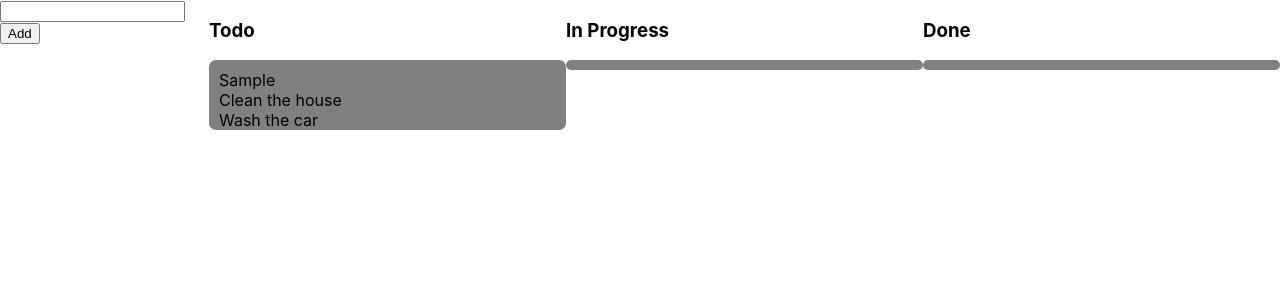
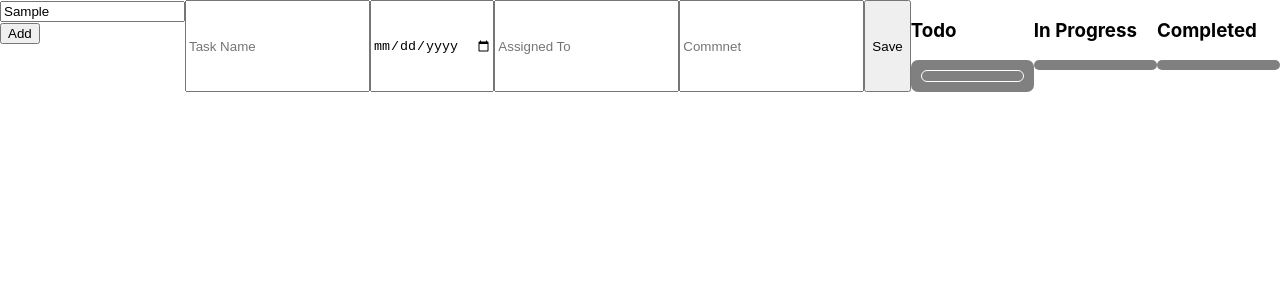
Before and after one commit to kmdzinarishvili/react_todo, a React (Create React App) app: page / in a window 1280 px wide. Both pictures are taken after typing "Sample" into the empty fields and a click on the button "Add". Shown: the top 300 px of the page. Built offline with nearby package versions, Linux system fonts and the light colour scheme.

Commit message:
breaking up into compontents

```diff
--- a/src/App.js
+++ b/src/App.js
@@ -1,40 +1,59 @@
+import React, {useState} from 'react';
 import './App.css';
-import Form from './Form';
-import {useState} from "react";
-import { DragDropContext, Droppable, Draggable } from 'react-beautiful-dnd';
+import {DragDropContext, Droppable, Draggable} from "react-beautiful-dnd";
 import _ from "lodash";
 import {v4} from "uuid";
+import ToDoDroppable from './ToDoDroppable';
+import Input from "./Input";
 
+// const item = {
+//   id: v4(),
+//   name: "Clean the house"
+// }
 
-const item = {
-  id: v4(),
-  name: "Clean the house"
-}
-
-const item2 = {
-  id: v4(),
-  name: "Wash the car"
-}
-
+// const item2 = {
+//   id: v4(),
+//   name: "Wash the car"
+// }
 
 function App() {
+  const [taskName, setTaskName] = useState();
+  const [dueDate, setDueDate] = useState();
+  const [assignedTo, setAssignedTo]= useState();
+  const [comment, setComment]= useState();
+  const handleTaskName = (taskName)=>{
+      setTaskName(taskName.target.value);
+  }
+  const handleDueDate =(dueDate)=>{
+      setDueDate(dueDate.target.value);
+  }
+  const handleAssignedTo = (assignedTo)=>{
+    setAssignedTo(assignedTo.target.value);
+}
+const handleComment =(comment)=>{
+    setComment(comment.target.value);
+}
+  const save= () =>{
+
+  };
   const [text, setText] = useState("")
-  const [list, setList] = useState([]);
   const [state, setState] = useState({
     "todo": {
-      title:"Todo",
-      items: [item, item2]
+      title: "Todo",
+      items: []
     },
     "in-progress": {
-      title:"In Progress",
+      title: "In Progress",
       items: []
     },
     "done": {
-      title: "Done",
-      items:[]
+      title: "Completed",
+      items: []
     }
-  });
+  })
+
   const handleDragEnd = ({destination, source}) => {
+    console.log(destination, source);
     if (!destination) {
       return
     }
@@ -48,6 +67,7 @@ function App() {
     setState(prev => {
       prev = {...prev}
       prev[source.droppableId].items.splice(source.index, 1)
+
 
       prev[destination.droppableId].items.splice(destination.index, 0, itemCopy)
 
@@ -64,7 +84,10 @@ function App() {
           items: [
             {
               id: v4(),
-              name: text
+              name: taskName,
+              dueDate: dueDate,
+              assignedTo: assignedTo,
+              comment: comment
             },
             ...prev.todo.items
           ]
@@ -72,59 +95,29 @@ function App() {
       }
     })
 
-    setText("")
+    setTaskName("");
+    setDueDate("");
+    setAssignedTo("");
+    setComment("");
   }
-
 
   return (
     <div className="App">
-            <div>
+      <div>
         <input type="text" value={text} onChange={(e) => setText(e.target.value)}/>
         <button onClick={addItem}>Add</button>
       </div>
-        <DragDropContext onDragEnd={e=> console.log(e)}>
+      <Input handleTaskName={handleTaskName} handleDueDate={handleDueDate} handleAssignedTo={handleAssignedTo} handleComment={handleComment} save={addItem}></Input>
+      <DragDropContext onDragEnd={handleDragEnd}>
         {_.map(state, (data, key) => {
           return(
-            <div key= {key} className={"column"}>
+            <div key={key} className={"column"}>
               <h3>{data.title}</h3>
-
-          <Droppable droppableId={key}>
-            {(provided) =>{
-              return (
-                <div ref={provided.innerRef}
-                {...provided.droppableProps}
-                className={"droppable-col"}
-                >
-                {data.items.map((el, index)=>{
-                  return(
-                      <Draggable key ={el.id} index={index} draggableId={el.id}>
-                        {(provided) =>{
-                          return(
-                            <div
-                            className={"items"}
-                            ref= {provided.innerRef}
-                            {...provided.draggableProps}
-                            {...provided.dragHandleProps}>
-                              {el.name}
-                            </div>
-                          )
-                        }
-
-                        }
-                      </Draggable>
-                  )
-                })}
-                {provided.placeholder}
-                </div>
-              )
-
-            }}
-
-          </Droppable>
-          </div>)
+              <ToDoDroppable droppableId={key} data={data}></ToDoDroppable>
+            </div>
+          )
         })}
-        </DragDropContext>
-        {/* <Form list ={list} setList = {setList}/> */}
+      </DragDropContext>
     </div>
   );
 }
--- a/src/Form.jsx
+++ /dev/null
@@ -1,49 +0,0 @@
-import React, { useState } from "react";
-
-const Input = () => {
-    //create state for all parts
-
-    const [taskName, setTaskName] = useState();
-    const [dueDate, setDueDate] = useState();
-    const handleTaskName = (taskName)=>{
-        setTaskName(taskName.target.value);
-    }
-    const handleDueDate =(dueDate)=>{
-        setDueDate(dueDate.target.value);
-    }
-    const save= () =>{
-
-    };
-    return (<>
-    <input type="text" placeholder="Task Name" onChange={(tn)=>handleTaskName(tn)} />
-    <input type="date" placeholder="Due Date" onChange={(dd)=>handleTaskName(dd)} />
-    <input type="text" placeholder="Assigned To" onChange={(tn)=>handleTaskName(tn)} />
-    <input type="text" placeholder="Commnet" onChange={(tn)=>handleTaskName(tn)} />
-    <button onClick={save}>Save</button>
-  </>
-  );
-};
-
-const Item = () =>{
-
-    return (<div>
-        <h1>Item</h1>
-
-    </div>);
-
-};
-
-const Form = ({list, setList}) => {
-
-  const onAddBtnClick = event => {
-    setList(list.concat(<Item  key={list.length} />));
-  };
-
-  return (
-    <div>
-      <Input></Input>
-      {list}
-    </div>
-  );
-};
-export default Form;
--- /dev/null
+++ b/src/Input.jsx
@@ -0,0 +1,24 @@
+import React, { useState } from "react";
+
+const Input = ({handleAssignedTo, handleTaskName, handleDueDate, handleComment, save}) => {
+
+    return (<>
+    <input type="text" placeholder="Task Name" onChange={(tn)=>handleTaskName(tn)} />
+    <input type="date" placeholder="Due Date" onChange={(dd)=>handleDueDate(dd)} />
+    <input type="text" placeholder="Assigned To" onChange={(at)=>handleAssignedTo(at)} />
+    <input type="text" placeholder="Commnet" onChange={(com)=>handleComment(com)} />
+    <button onClick={save}>Save</button>
+  </>
+  );
+};
+
+const Item = () =>{
+
+    return (<div>
+        <h1>Item</h1>
+
+    </div>);
+
+};
+
+export default Input;
--- /dev/null
+++ b/src/ToDoDraggable.jsx
@@ -0,0 +1,34 @@
+import {DragDropContext, Droppable, Draggable} from "react-beautiful-dnd";
+
+
+const ToDoDraggable = ({el, index}) => {
+return(<Draggable key={el.id} index={index} draggableId={el.id}>
+{(provided, snapshot) => {
+  console.log(snapshot)
+  return(
+    <div
+      className={`item ${snapshot.isDragging && "dragging"}`}
+      ref={provided.innerRef}
+      {...provided.draggableProps}
+      {...provided.dragHandleProps}
+    >
+      {el.name}
+      {el.dueDate}
+      {el.assignedTo}
+      {el.comment}
+    </div>
+  )
+}}
+</Draggable>)
+}
+
+const Item = () =>{
+
+    return (<div>
+        <h1>Item</h1>
+
+    </div>);
+
+};
+
+export default ToDoDraggable;
--- /dev/null
+++ b/src/ToDoDroppable.jsx
@@ -0,0 +1,29 @@
+import {DragDropContext, Droppable, Draggable} from "react-beautiful-dnd";
+import ToDoDraggable from "./ToDoDraggable";
+
+
+const ToDoDroppable = ({droppableId, data}) =>{
+
+
+return (<Droppable droppableId={droppableId}>
+                {(provided) => {
+                  return(
+                    <div
+                      ref={provided.innerRef}
+                      {...provided.droppableProps}
+                      className={"droppable-col"}
+                    >
+                      {data.items.map((el, index) => {
+                        return(
+                         <ToDoDraggable el = {el} index ={index}></ToDoDraggable>
+                        )
+                      })}
+                      {provided.placeholder}
+                    </div>
+                  )
+                }}
+              </Droppable>)
+
+            };
+
+export default ToDoDroppable;
```
Also changed, not shown: 1 other file (tests, documents, lock files or other folders).
